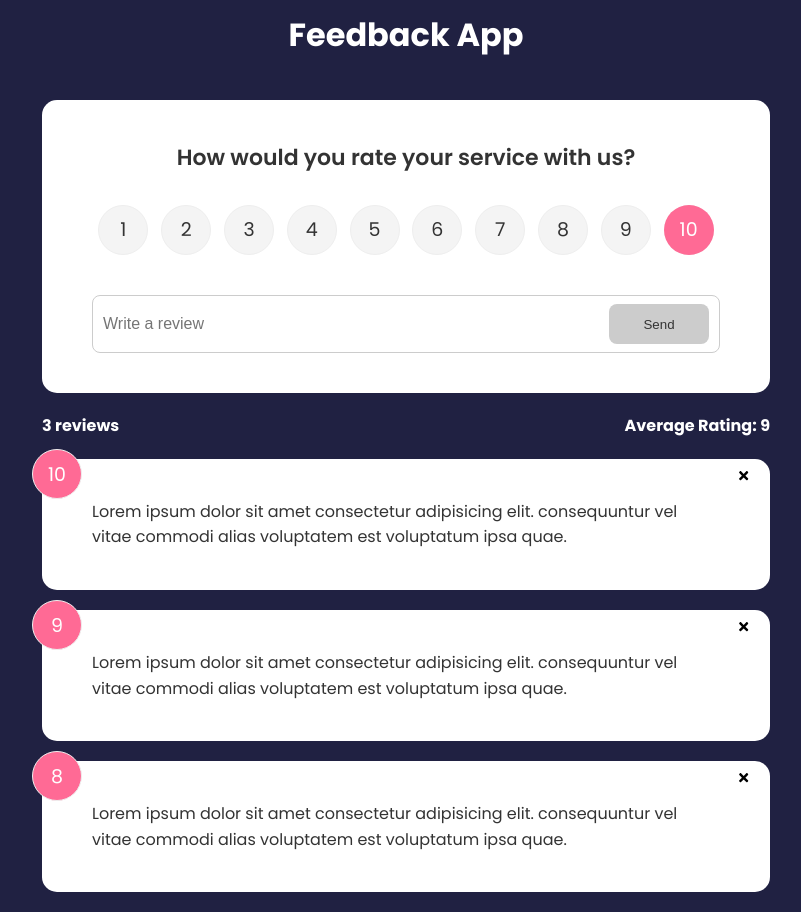
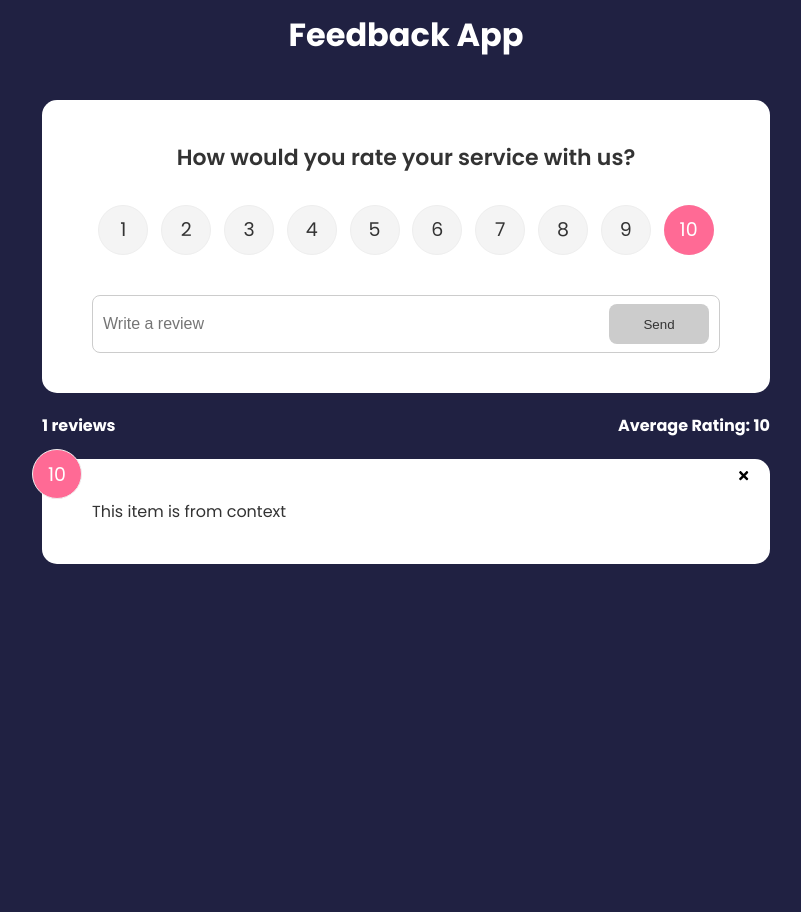
Before and after one commit to nhdtrung/react-review-app, a React (Create React App) app: page / in a window 1280 px wide. Shown: the whole page, without its empty margins (234-1035 px from the left). After the commit the page ends 800 px from the top, so only its background shows below. Built offline with nearby package versions, Linux system fonts and the light colour scheme.

Commit message:
Create a Context & Provider

```diff
--- a/src/App.js
+++ b/src/App.js
@@ -1,10 +1,12 @@
 import { useState } from 'react';
 import Header from './components/Header'
 import FeedbackList from './components/FeedbackList';
-import FeedbackData from './data/FeedbackData';
 import FeedbackStats from './components/FeedbackStats';
 import FeedbackForm from './components/FeedbackForm';
 import { v4 as uuidv4 } from 'uuid'
+import { FeedbackProvider } from './context/FeedbackContext';
+
+import FeedbackData from './data/FeedbackData';
 
 function App() {
   const [feedback, setFeedBack] = useState(FeedbackData);
@@ -21,14 +23,14 @@
   }
 
   return (
-    <>
+    <FeedbackProvider>
       <Header />
       <div className="container">
         <FeedbackForm handleAdd={addFeedback} />
-        <FeedbackStats feedback={feedback} />
-        <FeedbackList handleDelete={deleteFeedback} feedback={feedback} />
+        <FeedbackStats />
+        <FeedbackList handleDelete={deleteFeedback} />
       </div>
-    </>
+    </FeedbackProvider>
   );
 }
 
--- a/src/components/FeedbackList.jsx
+++ b/src/components/FeedbackList.jsx
@@ -1,22 +1,26 @@
 import { motion, AnimatePresense } from "framer-motion";
+import { useContext } from "react";
 import PropTypes from "prop-types";
 import React from "react";
 import FeedbackItem from "./FeedbackItem";
+import FeedbackContext from "../context/FeedbackContext";
 
-function FeedbackList({ feedback, handleDelete }) {
-  if (!feedback || feedback.length == 0) {
+function FeedbackList({ handleDelete }) {
+  const {feedback} = useContext(FeedbackContext)
+
+  if (!feedback || feedback.length === 0) {
     return "No feedback yet!!!";
   }
 
-  FeedbackList.propTypes = {
-    feedback: PropTypes.arrayOf(
-      PropTypes.shape({
-        id: PropTypes.number.isRequired,
-        text: PropTypes.string.isRequired,
-        rating: PropTypes.number.isRequired,
-      })
-    ),
-  };
+  // FeedbackList.propTypes = {
+  //   feedback: PropTypes.arrayOf(
+  //     PropTypes.shape({
+  //       id: PropTypes.number.isRequired,
+  //       text: PropTypes.string.isRequired,
+  //       rating: PropTypes.number.isRequired,
+  //     })
+  //   ),
+  // };
 
   return (
     <div className="feedback-list">
--- a/src/components/FeedbackStats.jsx
+++ b/src/components/FeedbackStats.jsx
@@ -1,6 +1,9 @@
-import PropTypes from 'prop-types'
+import { useContext} from 'react'
+import FeedbackContext from '../context/FeedbackContext';
 
-function FeedbackStats({feedback}) {
+function FeedbackStats() {
+    const {feedback} = useContext(FeedbackContext)
+
     // Count rating average
     let average = feedback.reduce((acc, current) => {
         return acc + current.rating;
@@ -16,8 +19,4 @@
     )
 }
 
-FeedbackStats.propTypes = {
-    feedback: PropTypes.array.isRequired
-}
-
 export default FeedbackStats
--- /dev/null
+++ b/src/context/FeedbackContext.jsx
@@ -0,0 +1,21 @@
+import { createContext, useState } from 'react'
+
+const FeedbackContext = createContext()
+
+export const FeedbackProvider = ({ children }) => {
+  const [feedback, setFeedback] = useState([
+    {
+      id: 1,
+      text: 'This item is from context',
+      rating: 10,
+    },
+  ])
+
+  return (
+    <FeedbackContext.Provider value={{ feedback }}>
+      {children}
+    </FeedbackContext.Provider>
+  );
+}
+
+export default FeedbackContext
```
